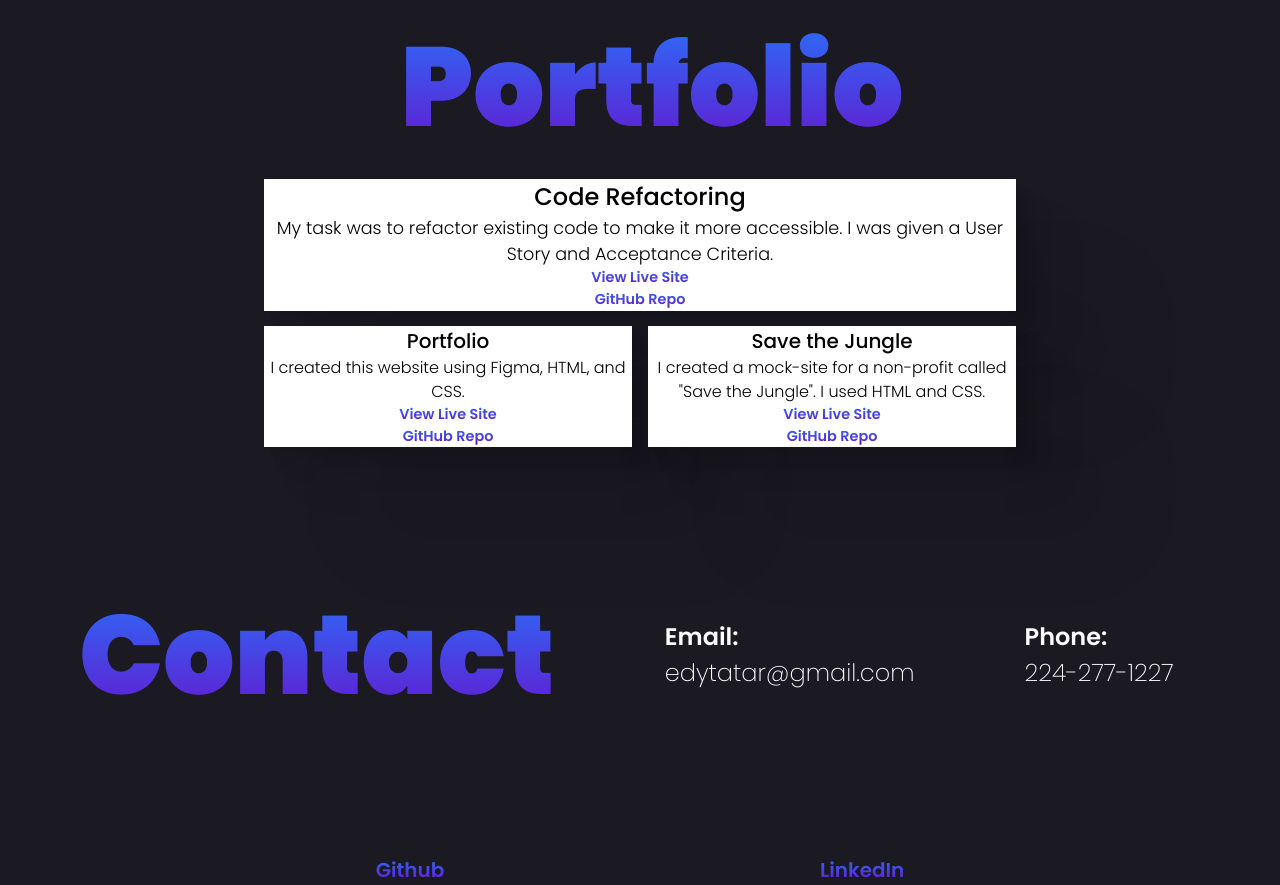
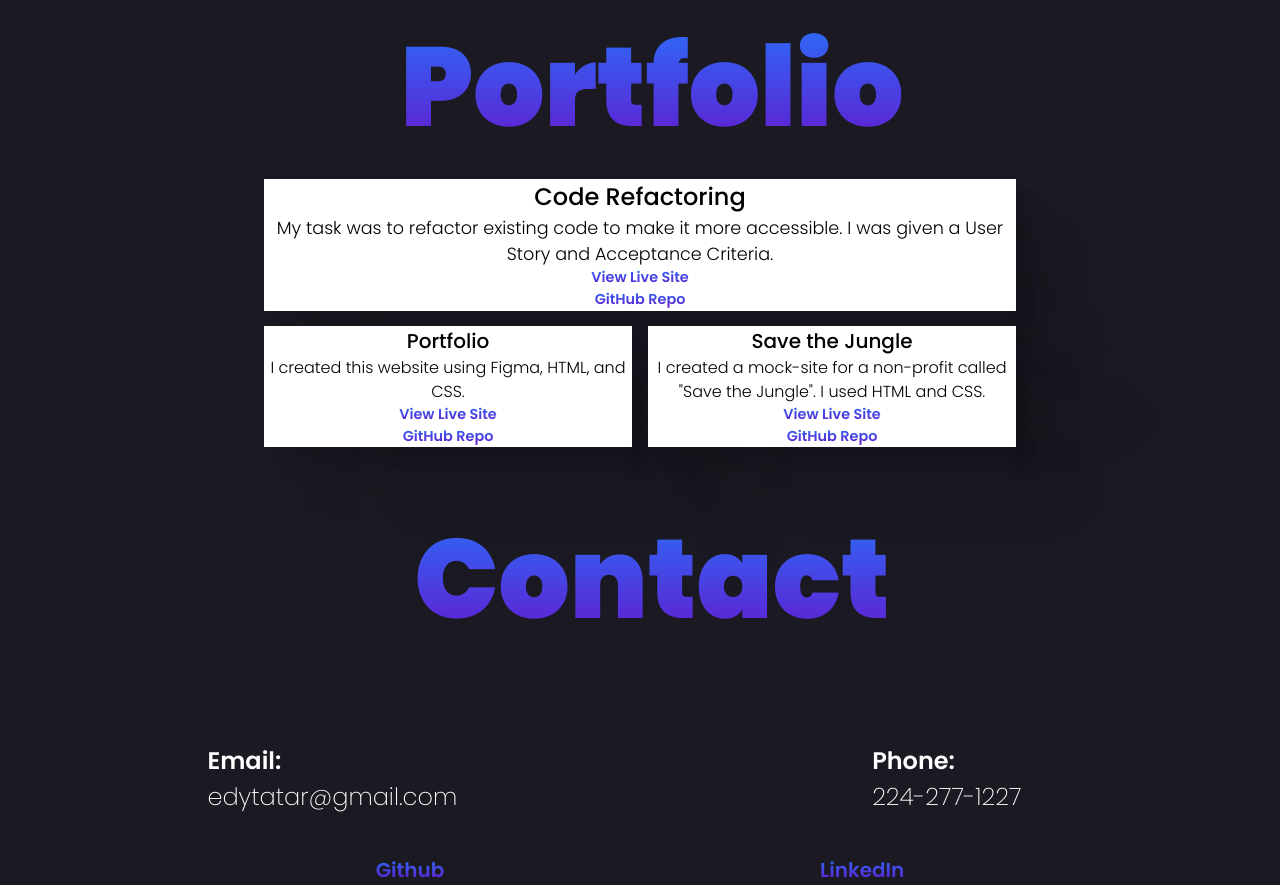
Before and after one commit to edytatar/Portfolio, a plain HTML site: page index.html in a window 1280 px wide. Shown: the part 1197-2082 px from the top of the page. Drawn offline with Linux system fonts and the light colour scheme; files whose address does not match are found by name.

Commit message:
Added some classes

```diff
--- a/index.html
+++ b/index.html
@@ -73,7 +73,7 @@
         </section>
 
         <section id="contact">
-            <h3><span>Contact</span></h3>
+            <h3 class="contact-header"><span>Contact</span></h3>
             <article class="email-phone">
                 <p class="how-contact">Email:</p>
                 <p class="info">edytatar@gmail.com</p>
```
